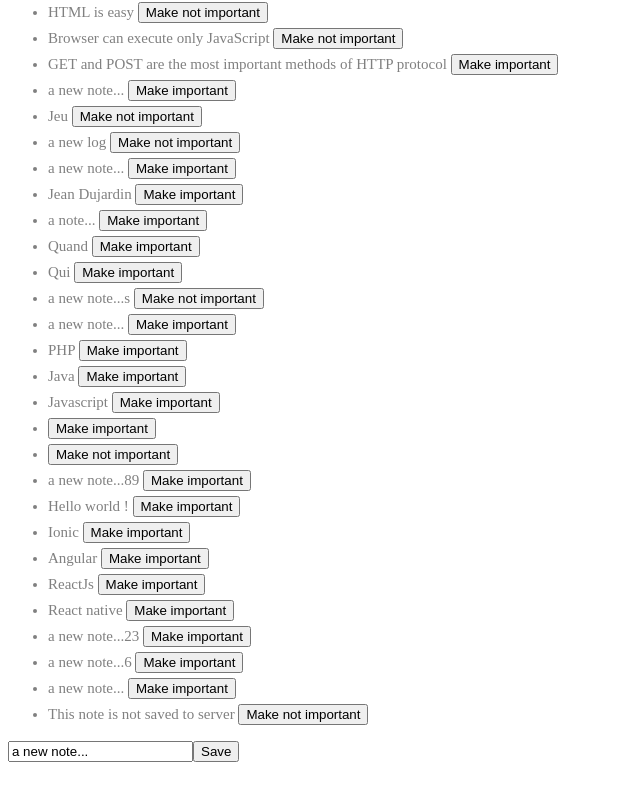
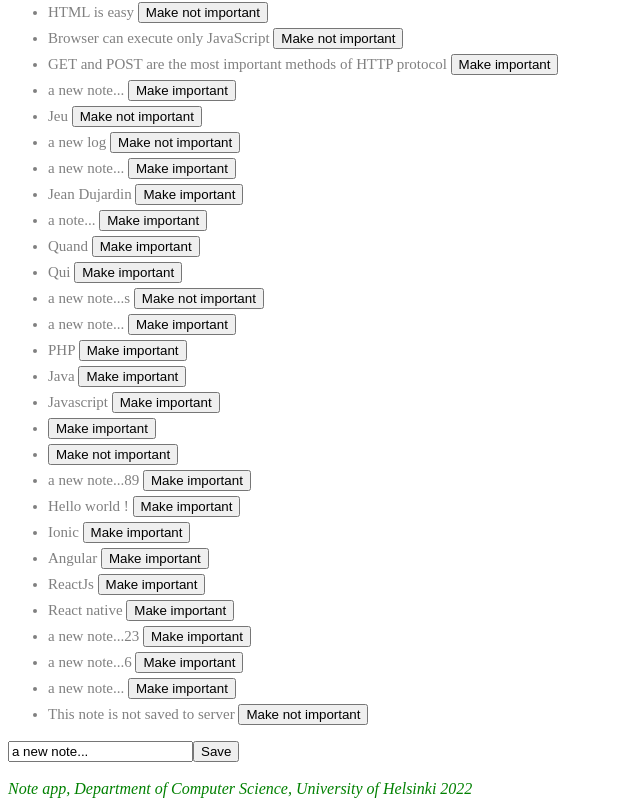
Before and after one commit to ToYzY9/part2, a React (Vite) app in the folder coursedata/: page / in a window 1280 px wide. Shown: the part 179-985 px from the top of the page, without its empty margins (0-640 px from the left). Before the commit the page ends 949 px from the top, so only its background shows below. Built offline with nearby package versions, Linux system fonts and the light colour scheme; data requests are answered from the project's data file.

Commit message:
e/ Styliser vos applications React - Styles en ligne

```diff
--- a/coursedata/src/App.jsx
+++ b/coursedata/src/App.jsx
@@ -8,6 +8,24 @@
     }
 
     return <div className="error">{message}</div>;
+};
+
+const Footer = () => {
+    const footerStyle = {
+        color: "green",
+        fontStyle: "italic",
+        fontSize: 16,
+    };
+
+    return (
+        <div style={footerStyle}>
+            <br />
+            <em>
+                Note app, Department of Computer Science, University of Helsinki
+                2022
+            </em>
+        </div>
+    );
 };
 
 const App = () => {
@@ -88,6 +106,7 @@
                 <input value={newNote} onChange={handleNoteChange} />
                 <button type="submit">Save</button>
             </form>
+            <Footer />
         </div>
     );
 };
```
